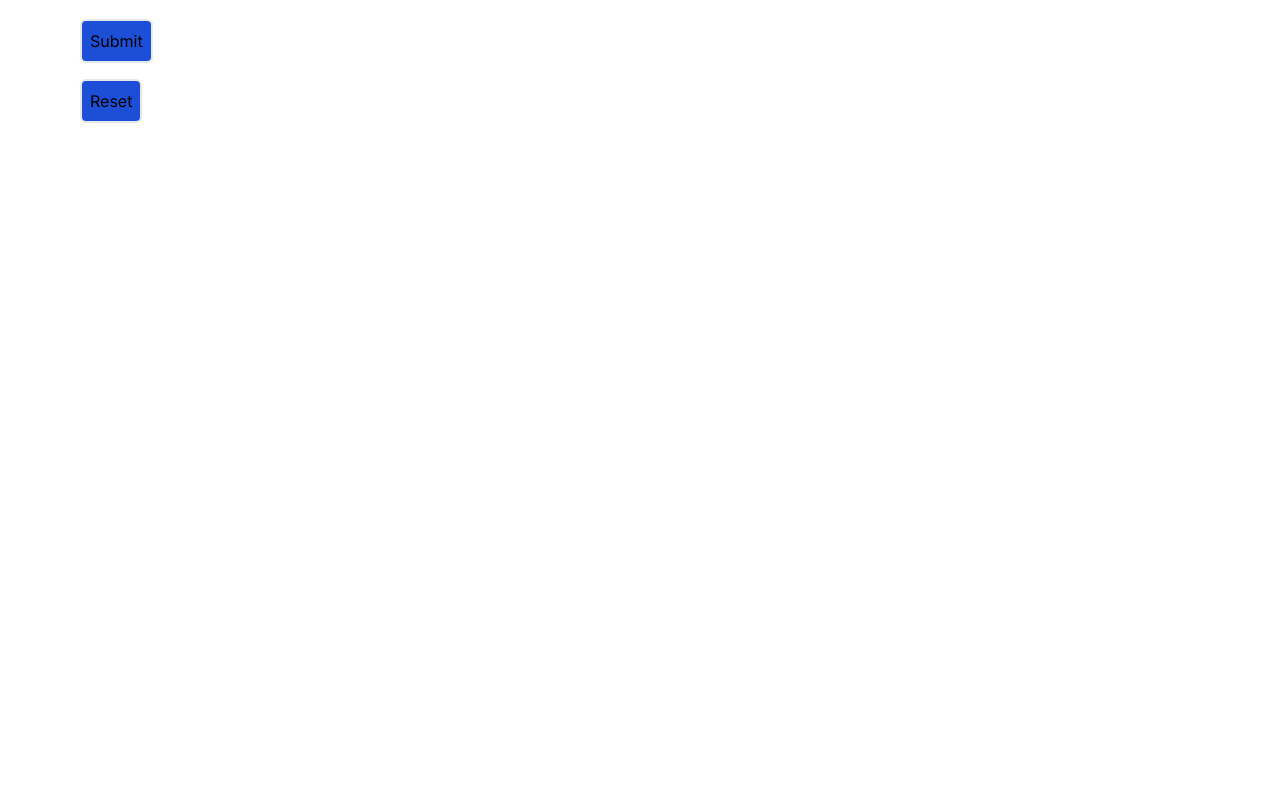
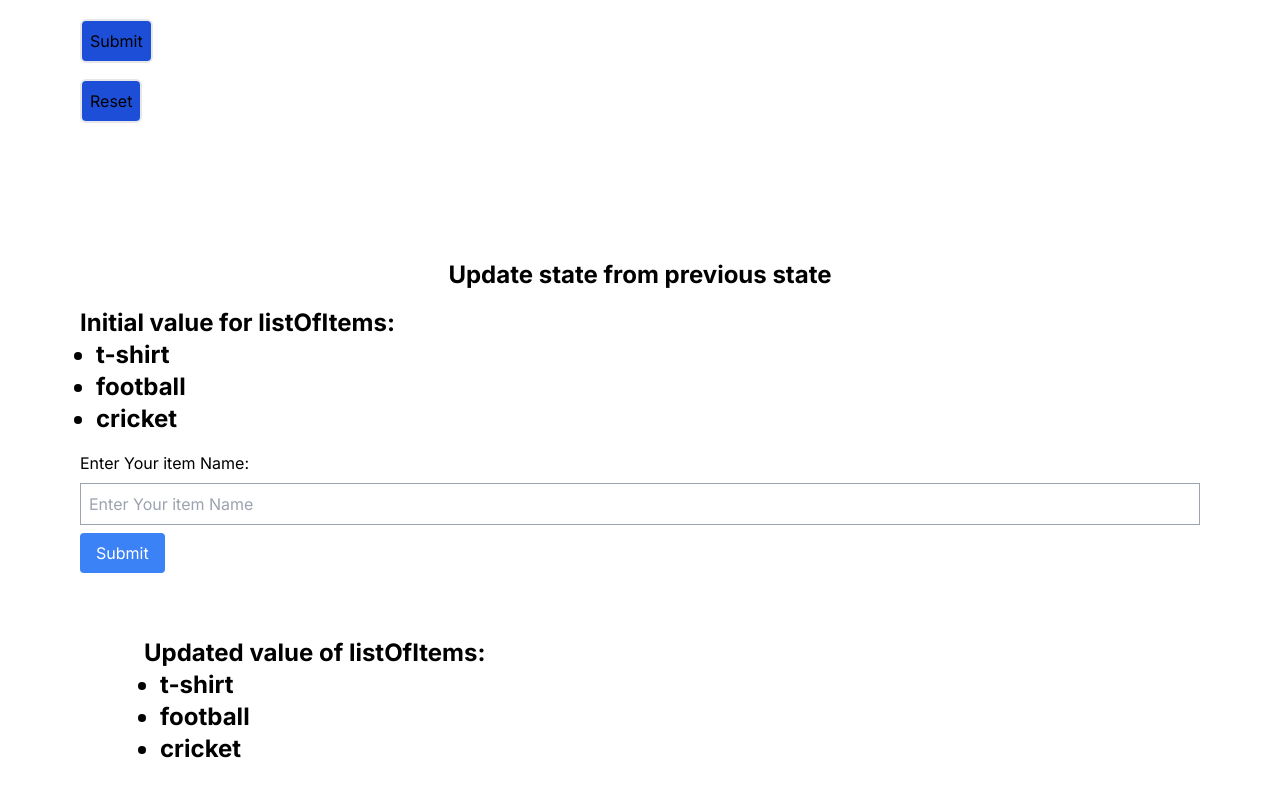
Before and after one commit to Sakib-203-15-3883/Learn-React-in-depth, a Next.js app: page /level4 in a window 1280 px wide. Shown: the part 897-1694 px from the top of the page. Before the commit the page ends 1140 px from the top, so only its background shows below. Built offline with nearby package versions, Linux system fonts and the light colour scheme.

Commit message:
Update state from previous state

```diff
--- a/src/app/level4/page.jsx
+++ b/src/app/level4/page.jsx
@@ -2,6 +2,7 @@
 import ReactIcons from "@/components/level4/react-icons"
 import HowReactWorks from "@/components/level4/howReactWorks"
 import ReactForm from "@/components/level4/reactForm"
+import UpdateStateFromPreviousState from "@/components/level4/updateStateFromPreviousState"
 const Level4 = () => {
 
   return (
@@ -19,6 +20,10 @@ const Level4 = () => {
         <ReactForm />
       </div>
 
+      <div className="m-16">
+        <UpdateStateFromPreviousState />
+      </div>
+
 
 
     </>
--- a/src/components/level4/reactForm.jsx
+++ b/src/components/level4/reactForm.jsx
@@ -5,34 +5,32 @@ const ReactForm = () => {
   const [id, setId] = useState("");
   const [fromSubmit, setFromSubmit] = useState(false);
   const [editFrom, setEditFrom] = useState(false);
-  const [reset, setReset] = useState();
+
 
   const handleFormSubmit = (event) => {
     event.preventDefault();
     setFromSubmit(true);
-    setEditFrom(false)
-
+    setEditFrom(false);
   };
 
   const handleOnChangeForName = (event) => {
     // console.log(event.target.value);
+    setName(event.target.value);
+    setEditFrom(true);
+  };
 
-    setName(event.target.value);
-    setEditFrom(true)
-  };
+
 
   const handleOnChangeForId = (event) => {
     // console.log(event.target.value);
-
     setId(event.target.value);
-    setEditFrom(true)
+    setEditFrom(true);
   };
 
   const handleOnClick = () => {
-    setName("")
-    setId("")
-
-  }
+    setName("");
+    setId("");
+  };
 
   return (
     <>
--- /dev/null
+++ b/src/components/level4/updateStateFromPreviousState.jsx
@@ -0,0 +1,83 @@
+"use client"
+import { useState } from "react";
+
+const UpdateStateFromPreviousState = () => {
+  const listOfItems = ["t-shirt", "football", "cricket"];
+
+  const [list, setList] = useState(listOfItems);
+  const [newItem, setNewItem] = useState("");
+
+  const handleOnSubmit = (event) => {
+    event.preventDefault();
+    addNewItem();
+  };
+
+  const submitButtonHandle = () => {
+    addNewItem();
+  };
+
+  const handleOnKeyDownForNewItem = (event) => {
+    if (event.key === "Enter") {
+      addNewItem();
+    }
+  };
+
+  const addNewItem = () => {
+    if (newItem.trim() !== "") {
+      setList((previousState) => [...previousState, newItem]);
+      setNewItem("");
+    }
+  };
+
+  return (
+    <div className="container mx-auto p-4">
+      <div className="text-2xl font-bold mb-4 text-center">
+        Update state from previous state
+      </div>
+
+      <div className="text-2xl font-bold mb-4">
+        Initial value for listOfItems:
+        {listOfItems.map((item, index) => (
+          <ul key={index} className="list-disc pl-4">
+            <li>{item}</li>
+          </ul>
+        ))}
+      </div>
+
+      <form onSubmit={handleOnSubmit} className="mb-4">
+        <label htmlFor="name" className="block mb-2">
+          Enter Your item Name:
+        </label>
+        <input
+          type="text"
+          placeholder="Enter Your item Name"
+          id="name"
+          name="name"
+          value={newItem}
+          onChange={(e) => setNewItem(e.target.value)}
+          onKeyDown={handleOnKeyDownForNewItem}
+          className="border border-gray-400 p-2 w-full"
+        />
+
+        <button
+          type="submit"
+          onClick={submitButtonHandle}
+          className="mt-2 bg-blue-500 text-white px-4 py-2 rounded"
+        >
+          Submit
+        </button>
+      </form>
+
+      <div className="text-2xl font-bold mb-4 m-16">
+        Updated value of listOfItems:
+        {list.map((item, index) => (
+          <ul key={index} className="list-disc pl-4">
+            <li>{item}</li>
+          </ul>
+        ))}
+      </div>
+    </div>
+  );
+};
+
+export default UpdateStateFromPreviousState;
```
